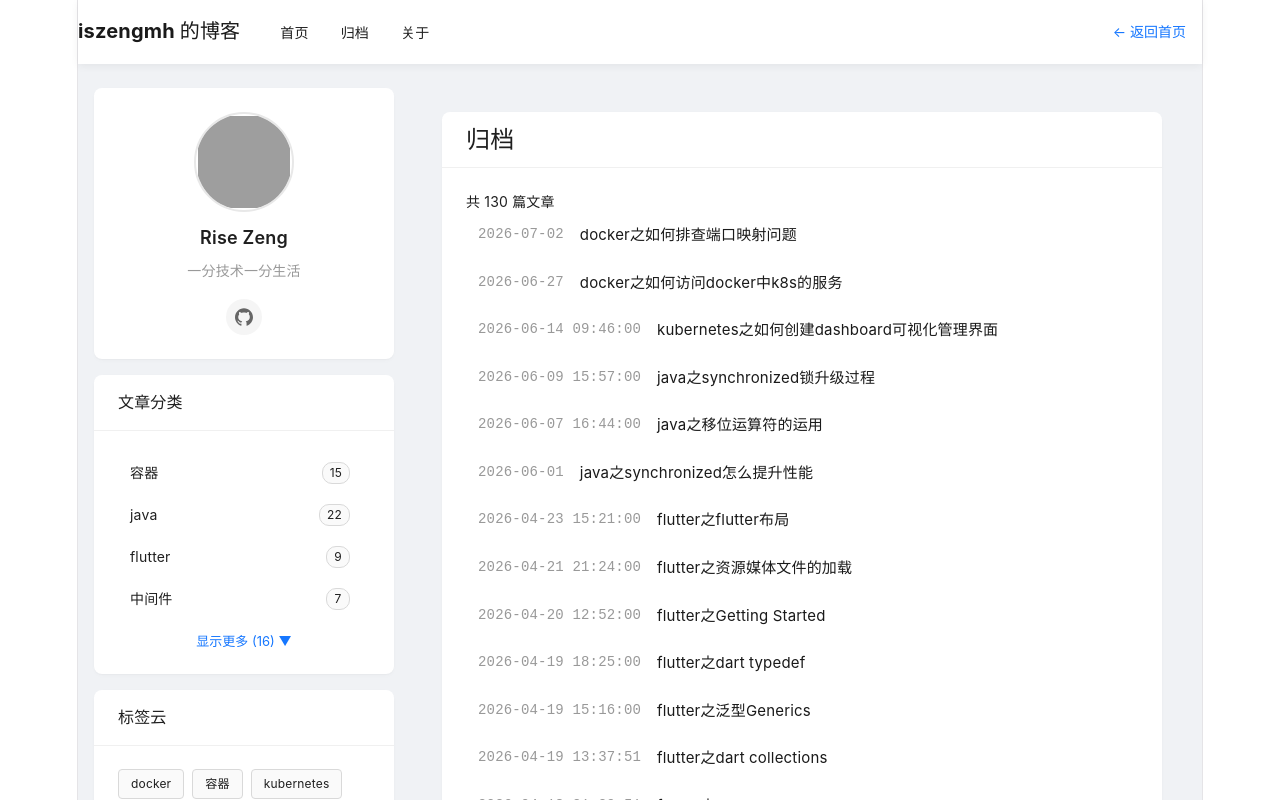
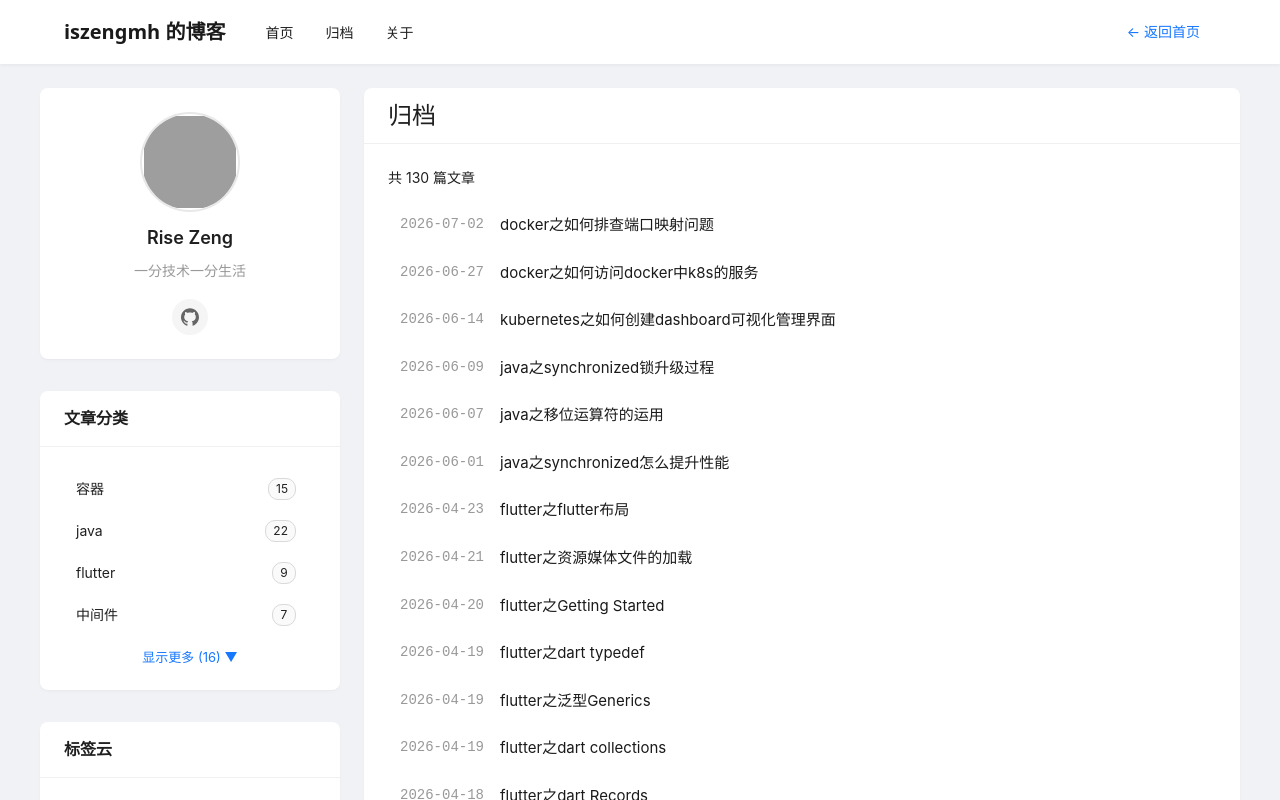
Before and after one commit to iszengmh/blog-iszengmh, a Vue app: page /archives in a window 1280 px wide. Shown: the top 800 px of the page. Built offline with nearby package versions, Linux system fonts and the light colour scheme; grey boxes are pictures that could not be loaded.

Commit message:
checkin code

```diff
--- a/src/blog.router.ts
+++ b/src/blog.router.ts
@@ -25,6 +25,10 @@ export const blogRouter = createRouter({
   routes,
   scrollBehavior(_to, _from, savedPosition) {
     if (savedPosition) return savedPosition
+    // 手机端：滚动到内容区域，让标签云在上方，而不是标题栏
+    if (window.innerWidth < 768) {
+      return false // 不改变滚动，由 App.vue 控制滚动位置
+    }
     return { top: 0 }
   },
 })
--- a/src/components/Archives.vue
+++ b/src/components/Archives.vue
@@ -28,7 +28,7 @@ const emit = defineEmits<{
           class="archive-item"
           @click="emit('article-click', article)"
         >
-          <span class="archive-date">{{ article.date }}</span>
+          <span class="archive-date">{{ article.date.slice(0,10) }}</span>
           <span class="archive-title">{{ article.title }}</span>
         </div>
       </div>
@@ -38,9 +38,6 @@ const emit = defineEmits<{
 
 <style scoped>
 .archives-page {
-  max-width: 800px;
-  margin: 0 auto;
-  padding: 24px;
   min-height: 60vh;
 }
 
--- a/src/components/layout/BlogLayout.vue
+++ b/src/components/layout/BlogLayout.vue
@@ -1,29 +1,9 @@
 <script setup lang="ts">
-/**
- * 博客整体布局组件
- *
- * 使用 Ant Design Layout 实现的标准博客布局：
- ┌──────────────────────────────┐
- │          Header              │
- ├──────────┬───────────────────┤
- │          │                   │
- │  Sidebar │    Content       │
- │  (头像/   │   (文章列表)       │
- │   分类/   │                   │
- │   标签)   │                   │
- │          │                   │
- ├──────────┴───────────────────┤
- │          Footer              │
- └──────────────────────────────┘
- */
 defineOptions({ name: 'BlogLayout' })
 
 interface Props {
-  /** 是否显示侧边栏 */
   showSidebar?: boolean
-  /** 侧边栏宽度 */
   sidebarWidth?: number
-  /** 内容区域最大宽度 */
   contentMaxWidth?: number
 }
 
@@ -35,11 +15,11 @@ withDefaults(defineProps<Props>(), {
 </script>
 
 <template>
-  <a-layout class="blog-layout">
-    <!-- 顶部导航栏 -->
-    <a-layout-header class="blog-header">
-      <slot name="header">
-        <div class="header-inner">
+  <div class="blog-layout">
+    <!-- 顶部导航栏（全宽，白色卡片效果） -->
+    <header class="blog-header">
+      <div class="header-inner" :style="{ maxWidth: contentMaxWidth + 'px' }">
+        <slot name="header">
           <div class="header-left">
             <slot name="header-left">
               <a href="/" class="logo">
@@ -50,14 +30,14 @@ withDefaults(defineProps<Props>(), {
           <div class="header-right">
             <slot name="header-right" />
           </div>
-        </div>
-      </slot>
-    </a-layout-header>
+        </slot>
+      </div>
+    </header>
 
     <!-- 主体内容区 -->
-    <a-layout-content class="blog-content">
+    <main class="blog-content">
       <div class="content-wrapper" :style="{ maxWidth: contentMaxWidth + 'px' }">
-        <!-- 侧边栏 -->
+        <!-- 侧边栏（卡片组） -->
         <aside
           v-if="showSidebar"
           class="blog-sidebar"
@@ -66,29 +46,31 @@ withDefaults(defineProps<Props>(), {
           <slot name="sidebar" />
         </aside>
 
-        <!-- 主内容区 -->
-        <main class="blog-main">
+        <!-- 主内容区（卡片容器） -->
+        <section class="blog-main">
           <slot />
-        </main>
+        </section>
       </div>
-    </a-layout-content>
+    </main>
 
-    <!-- 底部 Footer -->
-    <a-layout-footer class="blog-footer">
-      <slot name="footer">
-        <div class="footer-inner">
+    <!-- 底部 Footer（全宽） -->
+    <footer class="blog-footer">
+      <div class="footer-inner" :style="{ maxWidth: contentMaxWidth + 'px' }">
+        <slot name="footer">
           <p>© 2026 My Blog. All rights reserved.</p>
           <p>Powered by Vue & Ant Design</p>
-        </div>
-      </slot>
-    </a-layout-footer>
-  </a-layout>
+        </slot>
+      </div>
+    </footer>
+  </div>
 </template>
 
 <style scoped>
 .blog-layout {
   min-height: 100vh;
   background: #f0f2f5;
+  display: flex;
+  flex-direction: column;
 }
 
 /* ---------- Header ---------- */
@@ -96,19 +78,17 @@ withDefaults(defineProps<Props>(), {
   position: sticky;
   top: 0;
   z-index: 100;
-  height: 64px;
-  padding: 0;
+  width: 100%;
   background: #fff;
-  box-shadow: 0 2px 8px rgba(0, 0, 0, 0.06);
+  box-shadow: 0 1px 4px rgba(0, 0, 0, 0.06);
   display: flex;
-  align-items: center;
+  justify-content: center;
 }
 
 .header-inner {
   width: 100%;
-  max-width: v-bind(contentMaxWidth + 'px');
-  margin: 0 auto;
   padding: 0 24px;
+  height: 64px;
   display: flex;
   align-items: center;
   justify-content: space-between;
@@ -119,10 +99,6 @@ withDefaults(defineProps<Props>(), {
   display: flex;
   align-items: center;
   gap: 16px;
-}
-
-.logo {
-  text-decoration: none;
 }
 
 .logo-text {
@@ -136,11 +112,14 @@ withDefaults(defineProps<Props>(), {
 
 /* ---------- Content ---------- */
 .blog-content {
+  flex: 1;
   padding: 24px 16px;
+  display: flex;
+  justify-content: center;
 }
 
 .content-wrapper {
-  margin: 0 auto;
+  width: 100%;
   display: flex;
   gap: 24px;
   align-items: flex-start;
@@ -151,20 +130,34 @@ withDefaults(defineProps<Props>(), {
   flex-shrink: 0;
   position: sticky;
   top: 88px;
+  display: flex;
+  flex-direction: column;
+  gap: 16px;
 }
 
 /* ---------- Main ---------- */
 .blog-main {
   flex: 1;
   min-width: 0;
+  display: flex;
+  flex-direction: column;
+  gap: 16px;
 }
 
 /* ---------- Footer ---------- */
 .blog-footer {
-  text-align: center;
-  padding: 24px 50px;
+  width: 100%;
   background: #fff;
   border-top: 1px solid #f0f0f0;
+  display: flex;
+  justify-content: center;
+}
+
+.footer-inner {
+  width: 100%;
+  max-width: v-bind(contentMaxWidth + 'px');
+  padding: 24px;
+  text-align: center;
 }
 
 .footer-inner p {
@@ -175,13 +168,22 @@ withDefaults(defineProps<Props>(), {
 
 /* ---------- Responsive ---------- */
 @media (max-width: 768px) {
+  .blog-content {
+    padding: 12px 8px;
+  }
+
   .content-wrapper {
     flex-direction: column;
+    gap: 12px;
   }
 
   .blog-sidebar {
     width: 100% !important;
     position: static;
   }
+
+  .header-inner {
+    padding: 0 12px;
+  }
 }
 </style>
--- a/src/components/views/ArticleViewer.vue
+++ b/src/components/views/ArticleViewer.vue
@@ -62,8 +62,6 @@ watch(()=>props.id, (id) => {
 
 <style scoped>
 .article-viewer {
-  max-width: 800px;
-  margin: 0 auto;
   padding: 24px;
   background: #fff;
   border-radius: 8px;
--- a/src/style.css
+++ b/src/style.css
@@ -1,295 +1,43 @@
-:root {
-  --text: #6b6375;
-  --text-h: #08060d;
-  --bg: #fff;
-  --border: #e5e4e7;
-  --code-bg: #f4f3ec;
-  --accent: #aa3bff;
-  --accent-bg: rgba(170, 59, 255, 0.1);
-  --accent-border: rgba(170, 59, 255, 0.5);
-  --social-bg: rgba(244, 243, 236, 0.5);
-  --shadow:
-    rgba(0, 0, 0, 0.1) 0 10px 15px -3px, rgba(0, 0, 0, 0.05) 0 4px 6px -2px;
-
-  --sans: system-ui, 'Segoe UI', Roboto, sans-serif;
-  --heading: system-ui, 'Segoe UI', Roboto, sans-serif;
-  --mono: ui-monospace, Consolas, monospace;
-
-  font: 18px/145% var(--sans);
-  letter-spacing: 0.18px;
-  color-scheme: light dark;
-  color: var(--text);
-  background: var(--bg);
-  font-synthesis: none;
-  text-rendering: optimizeLegibility;
-  -webkit-font-smoothing: antialiased;
-  -moz-osx-font-smoothing: grayscale;
-
-  @media (max-width: 1024px) {
-    font-size: 16px;
-  }
-}
-
-@media (prefers-color-scheme: dark) {
-  :root {
-    --text: #9ca3af;
-    --text-h: #f3f4f6;
-    --bg: #16171d;
-    --border: #2e303a;
-    --code-bg: #1f2028;
-    --accent: #c084fc;
-    --accent-bg: rgba(192, 132, 252, 0.15);
-    --accent-border: rgba(192, 132, 252, 0.5);
-    --social-bg: rgba(47, 48, 58, 0.5);
-    --shadow:
-      rgba(0, 0, 0, 0.4) 0 10px 15px -3px, rgba(0, 0, 0, 0.25) 0 4px 6px -2px;
-  }
-
-  #social .button-icon {
-    filter: invert(1) brightness(2);
-  }
+* {
+  margin: 0;
+  padding: 0;
+  box-sizing: border-box;
 }
 
 body {
-  margin: 0;
-}
-
-/*h1,*/
-/*h2 {*/
-/*  font-family: var(--heading);*/
-/*  font-weight: 500;*/
-/*  color: var(--text-h);*/
-/*}*/
-
-/*h1 {*/
-/*  font-size: 56px;*/
-/*  letter-spacing: -1.68px;*/
-/*  margin: 32px 0;*/
-/*  @media (max-width: 1024px) {*/
-/*    font-size: 36px;*/
-/*    margin: 20px 0;*/
-/*  }*/
-/*}*/
-/*h2 {*/
-/*  font-size: 24px;*/
-/*  line-height: 118%;*/
-/*  letter-spacing: -0.24px;*/
-/*  margin: 0 0 8px;*/
-/*  @media (max-width: 1024px) {*/
-/*    font-size: 20px;*/
-/*  }*/
-/*}*/
-p {
-  margin: 0;
-}
-
-code,
-.counter {
-  font-family: var(--mono);
-  display: inline-flex;
-  border-radius: 4px;
-  color: var(--text-h);
-}
-
-code {
-  font-size: 15px;
-  line-height: 135%;
-  padding: 4px 8px;
-  background: var(--code-bg);
-}
-
-.counter {
+  background: #f0f2f5;
+  font-family: system-ui, 'Segoe UI', Roboto, sans-serif;
   font-size: 16px;
-  padding: 5px 10px;
-  border-radius: 5px;
-  color: var(--accent);
-  background: var(--accent-bg);
-  border: 2px solid transparent;
-  transition: border-color 0.3s;
-  margin-bottom: 24px;
-
-  &:hover {
-    border-color: var(--accent-border);
-  }
-  &:focus-visible {
-    outline: 2px solid var(--accent);
-    outline-offset: 2px;
-  }
-}
-
-.hero {
-  position: relative;
-
-  .base,
-  .framework,
-  .vite {
-    inset-inline: 0;
-    margin: 0 auto;
-  }
-
-  .base {
-    width: 170px;
-    position: relative;
-    z-index: 0;
-  }
-
-  .framework,
-  .vite {
-    position: absolute;
-  }
-
-  .framework {
-    z-index: 1;
-    top: 34px;
-    height: 28px;
-    transform: perspective(2000px) rotateZ(300deg) rotateX(44deg) rotateY(39deg)
-      scale(1.4);
-  }
-
-  .vite {
-    z-index: 0;
-    top: 107px;
-    height: 26px;
-    width: auto;
-    transform: perspective(2000px) rotateZ(300deg) rotateX(40deg) rotateY(39deg)
-      scale(0.8);
-  }
+  line-height: 1.6;
+  color: #333;
+  -webkit-font-smoothing: antialiased;
+  -moz-osx-font-smoothing: grayscale;
 }
 
 #app {
-  width: 1126px;
-  max-width: 100%;
-  margin: 0 auto;
-  border-inline: 1px solid var(--border);
-  min-height: 100svh;
-  display: flex;
-  flex-direction: column;
-  box-sizing: border-box;
+  min-height: 100vh;
 }
 
-#center {
-  display: flex;
-  flex-direction: column;
-  gap: 25px;
-  place-content: center;
-  place-items: center;
-  flex-grow: 1;
-
-  @media (max-width: 1024px) {
-    padding: 32px 20px 24px;
-    gap: 18px;
-  }
+/* 卡片容器通用投影 */
+.card-shadow {
+  box-shadow: 0 1px 3px rgba(0, 0, 0, 0.06), 0 1px 2px rgba(0, 0, 0, 0.04);
+  transition: box-shadow 0.2s;
 }
 
-#next-steps {
-  display: flex;
-  border-top: 1px solid var(--border);
-  text-align: left;
-
-  & > div {
-    flex: 1 1 0;
-    padding: 32px;
-    @media (max-width: 1024px) {
-      padding: 24px 20px;
-    }
-  }
-
-  .icon {
-    margin-bottom: 16px;
-    width: 22px;
-    height: 22px;
-  }
-
-  @media (max-width: 1024px) {
-    flex-direction: column;
-    text-align: center;
-  }
+.card-shadow:hover {
+  box-shadow: 0 4px 12px rgba(0, 0, 0, 0.08);
 }
 
-#docs {
-  border-right: 1px solid var(--border);
-
-  @media (max-width: 1024px) {
-    border-right: none;
-    border-bottom: 1px solid var(--border);
-  }
+/* 去除 a-card 默认边框 */
+.ant-card {
+  border-radius: 8px !important;
 }
 
-#next-steps ul {
-  list-style: none;
-  padding: 0;
-  display: flex;
-  gap: 8px;
-  margin: 32px 0 0;
-
-  .logo {
-    height: 18px;
-  }
-
-  a {
-    color: var(--text-h);
-    font-size: 16px;
-    border-radius: 6px;
-    background: var(--social-bg);
-    display: flex;
-    padding: 6px 12px;
-    align-items: center;
-    gap: 8px;
-    text-decoration: none;
-    transition: box-shadow 0.3s;
-
-    &:hover {
-      box-shadow: var(--shadow);
-    }
-    .button-icon {
-      height: 18px;
-      width: 18px;
-    }
-  }
-
-  @media (max-width: 1024px) {
-    margin-top: 20px;
-    flex-wrap: wrap;
-    justify-content: center;
-
-    li {
-      flex: 1 1 calc(50% - 8px);
-    }
-
-    a {
-      width: 100%;
-      justify-content: center;
-      box-sizing: border-box;
-    }
-  }
+/* 链接 */
+a {
+  color: #1890ff;
+  text-decoration: none;
 }
-
-#spacer {
-  height: 88px;
-  border-top: 1px solid var(--border);
-  @media (max-width: 1024px) {
-    height: 48px;
-  }
+a:hover {
+  color: #40a9ff;
 }
-
-.ticks {
-  position: relative;
-  width: 100%;
-
-  &::before,
-  &::after {
-    content: '';
-    position: absolute;
-    top: -4.5px;
-    border: 5px solid transparent;
-  }
-
-  &::before {
-    left: 0;
-    border-left-color: var(--border);
-  }
-  &::after {
-    right: 0;
-    border-right-color: var(--border);
-  }
-}
```
Also changed, not shown: src/App.vue (+12 -1 lines), src/components/article/ArticleCard.vue (+11 -1 lines).
